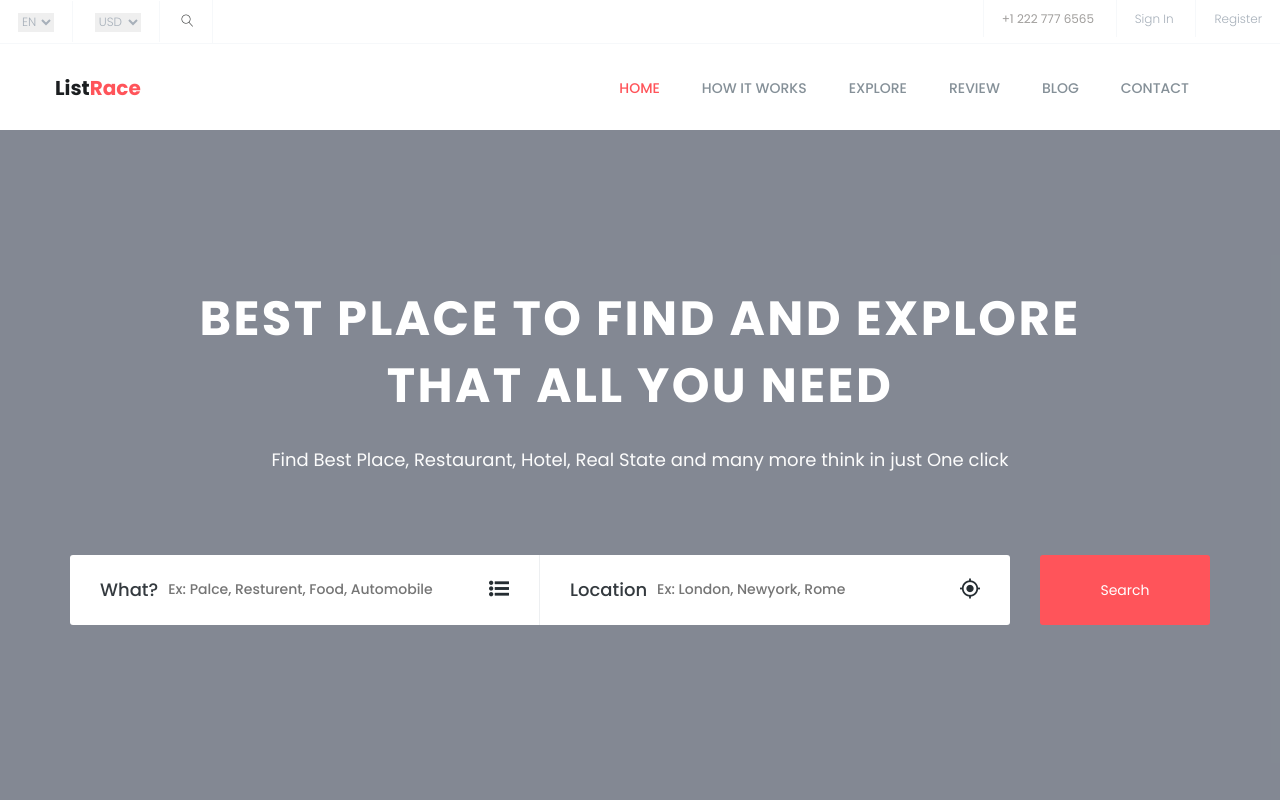
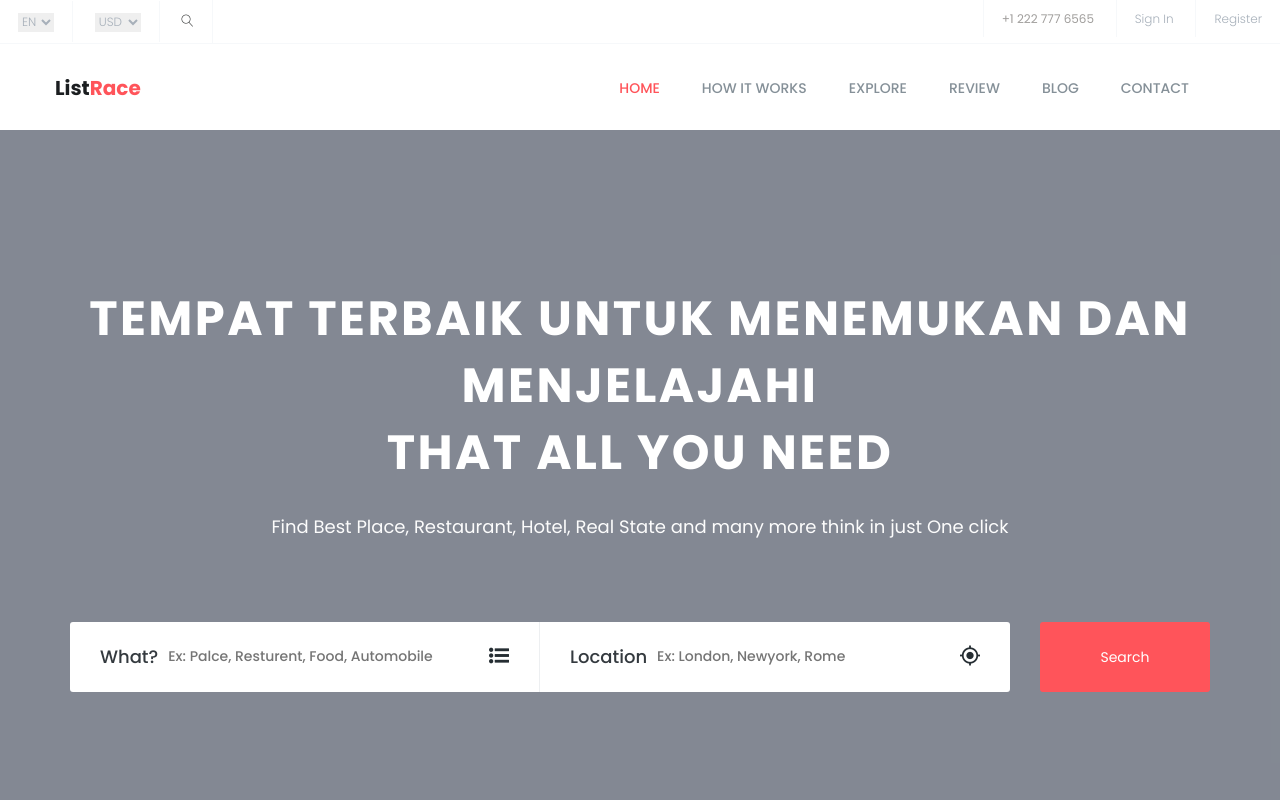
Before and after one commit to uuindragunawan/My-Web-U2, a plain HTML site: page index.html in a window 1280 px wide. Shown: the top 800 px of the page. Drawn offline with nearby package versions, Linux system fonts and the light colour scheme; a script that the page names is missing; some icons are missing.

Commit message:
Update index.html

```diff
--- a/index.html
+++ b/index.html
@@ -148,7 +148,7 @@
 		<section id="home" class="welcome-hero">
 			<div class="container">
 				<div class="welcome-hero-txt">
-					<h2>best place to find and explore <br> that all you need </h2>
+					<h2>Tempat Terbaik untuk menemukan dan Menjelajahi <br> that all you need </h2>
 					<p>
 						Find Best Place, Restaurant, Hotel, Real State and many more think in just One click
 					</p>
```
